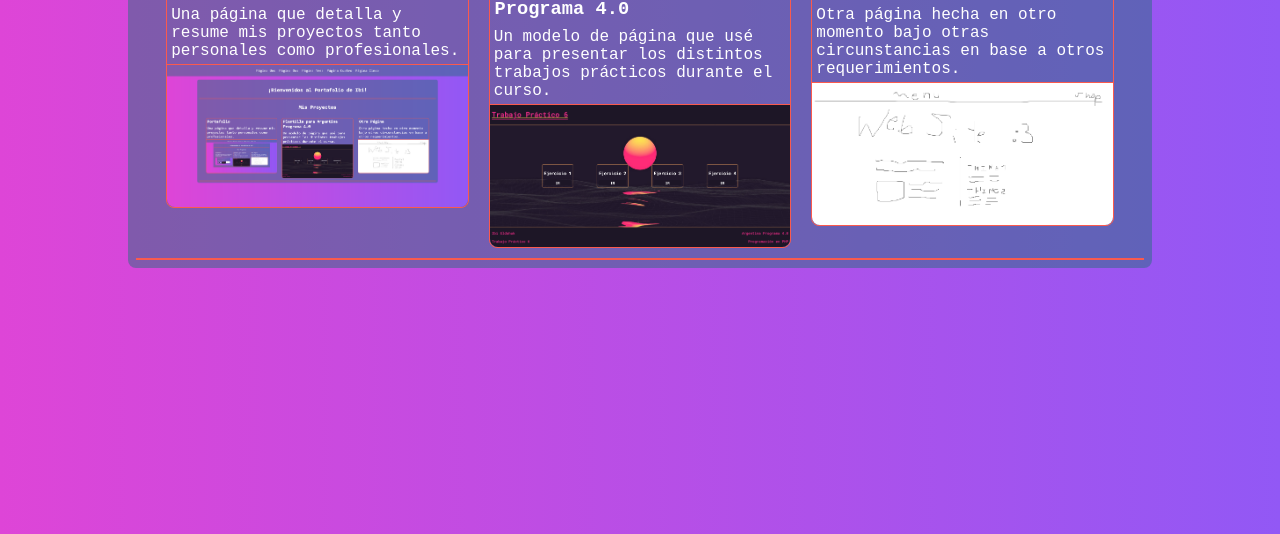
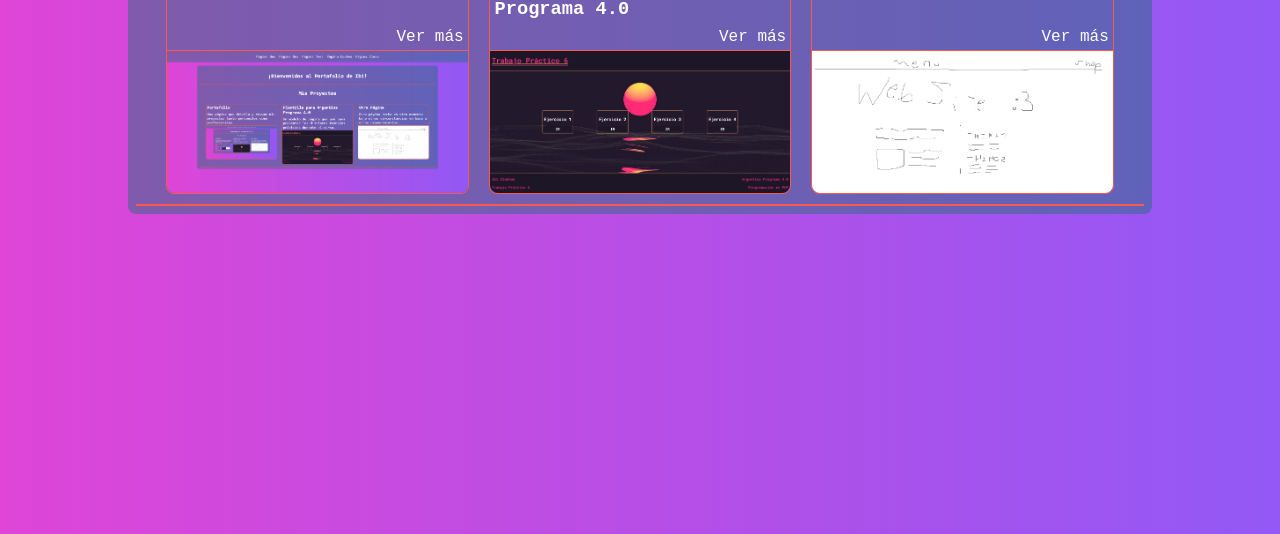
Before and after one commit to ibieldahuk/portafolio, a plain HTML site: page index.html in a window 1280 px wide. Shown: the part 266-800 px from the top of the page. Drawn offline with Linux system fonts and the light colour scheme.

Commit message:
Corrección de estilos en el index

```diff
--- a/estilos/estilos.css
+++ b/estilos/estilos.css
@@ -21,11 +21,14 @@ body {
 .barra-navegacion a {
     margin: 0.25em;
     padding: 0.25em;
+}
+
+.barra-navegacion a, .contenedor-proyectos article a {
     color: #fff;
     text-decoration: none;
 }
 
-.barra-navegacion a:hover {
+.barra-navegacion a:hover, .contenedor-proyectos article a:hover {
     text-decoration: underline;
 }
 
@@ -34,13 +37,14 @@ body {
     justify-content: center;
     align-items: flex-start;
     flex-wrap: wrap;
-    flex: 1 1 0;
+    /* flex: 1 1 0; */
 }
 
 .contenedor-proyectos article {
     display: flex;
     flex-direction: column;
     justify-content: space-between;
+    align-self: stretch;
     max-width: 30%;
     margin: 1%;
     /* padding: 0.5em; */
@@ -51,6 +55,17 @@ body {
     color: #fff;
 }
 
+.contenedor-proyectos article a {
+    margin-left: auto;
+    padding: 0.25em;
+}
+
+.contenedor-proyectos article div {
+    display: flex;
+    flex-direction: column;
+    justify-content: space-between;
+}
+
 .contenedor-proyectos article h3, .contenedor-proyectos article p {
     padding: 0.25em;
 }
@@ -58,12 +73,14 @@ body {
 .contenedor-proyectos article img {
     max-width: 100%;
     height: auto;
+    border-top: 1px solid #fa5a4e;
     border-radius: 0 0 0.5em 0.5em;
 }
 
-.contenedor-proyectos article p {
+
+/* .contenedor-proyectos article p {
     border-bottom: 1px solid #fa5a4e;
-}
+} */
 
 main {
     margin: 1em 10%;
--- a/index.html
+++ b/index.html
@@ -23,18 +23,27 @@
             <div class="contenedor-proyectos">
                 <article>
                     <h3>Portafolio</h3>
-                    <p>Una página que detalla y resume mis proyectos tanto personales como profesionales.</p>
-                    <img src="assets/img/portada-portafolio_5.png" alt="Portada del proyecto">
+                    <!-- <p>Una página que detalla y resume mis proyectos tanto personales como profesionales.</p> -->
+                    <div>
+                        <a href="detalle-portafolio.html">Ver más</a>
+                        <img src="assets/img/portada-portafolio_5.png" alt="Portada del proyecto">
+                    </div>
                 </article>
                 <article>
                     <h3>Plantilla para Argentina Programa 4.0</h3>
-                    <p>Un modelo de página que usé para presentar los distintos trabajos prácticos durante el curso.</p>
-                    <img src="assets/img/portada-plantilla_argentina_programa.png" alt="Portada del proyecto">
+                    <!-- <p>Un modelo de página que usé para presentar los distintos trabajos prácticos durante el curso.</p> -->
+                    <div>
+                        <a href="detalle-plantilla.html">Ver más</a>
+                        <img src="assets/img/portada-plantilla_argentina_programa.png" alt="Portada del proyecto">
+                    </div>
                 </article>
                 <article>
                     <h3>Otra Página</h3>
-                    <p>Otra página hecha en otro momento bajo otras circunstancias en base a otros requerimientos.</p>
-                    <img src="assets/img/portada-ejemplo.png" alt="Portada del proyecto">
+                    <!-- <p>Otra página hecha en otro momento bajo otras circunstancias en base a otros requerimientos.</p> -->
+                    <div>
+                        <a href="detalle-otra_pagina.html">Ver más</a>
+                        <img src="assets/img/portada-ejemplo.png" alt="Portada del proyecto">
+                    </div>
                 </article>
             </div>
         </section>
```
Also changed, not shown: detalle-otra_pagina.html (added), detalle-plantilla.html (added), detalle-portafolio.html (added).
